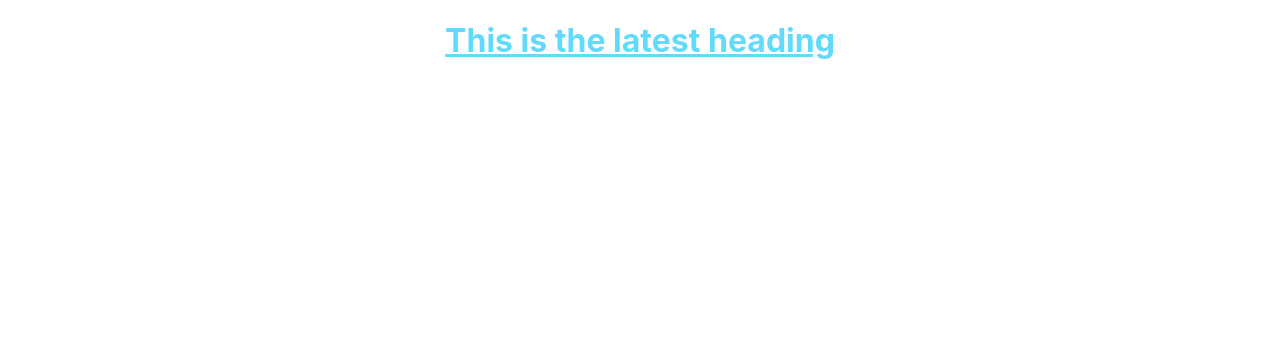
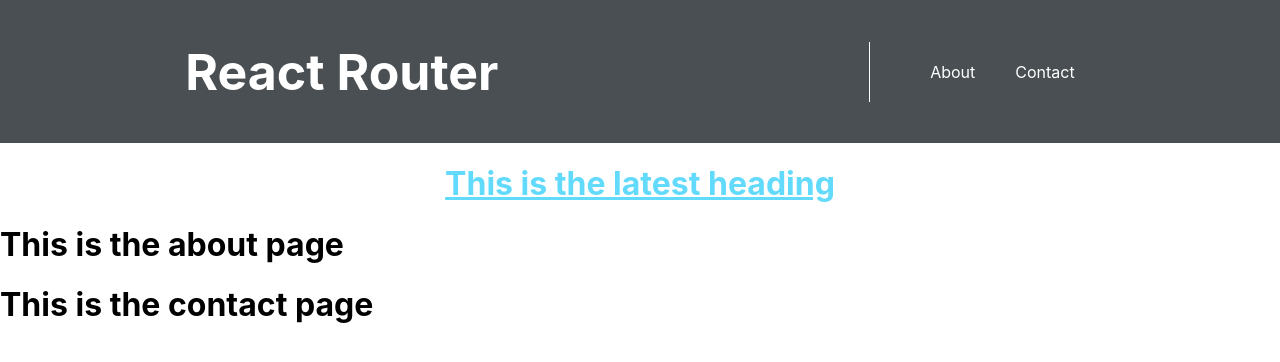
Before and after one commit to ChaitanyaVSH/ReactRouter, a React (Create React App) app: page / in a window 1280 px wide. Shown: the top 362 px of the page. Built offline with nearby package versions, Linux system fonts and the light colour scheme.

Commit message:
Added required components, styled them. Added imports for React Router

```diff
--- a/src/App.js
+++ /dev/null
@@ -1,12 +0,0 @@
-import React from "react";
-import styles from "./App.module.css";
-
-const App = () => {
-  return(
-    <div>
-      <h1 className={styles.AppHeader}>This is the latest heading</h1>
-    </div>
-  );
-}
-
-export default App;
--- /dev/null
+++ b/src/components/About/About.jsx
@@ -0,0 +1,12 @@
+import React from "react";
+import styles from "./About.module.css";
+
+const About = () => {
+    return(
+        <div>
+            <h1>This is the about page</h1>
+        </div>
+    );
+}
+
+export default About;
--- /dev/null
+++ b/src/components/App/App.jsx
@@ -0,0 +1,19 @@
+import React from "react";
+import About from "../About/About";
+import Contact from "../Contact/Contact";
+import Nav from "../Navbar/Nav";
+import styles from "./App.module.css";
+import {BrowserRouter as Router, Switch, Route} from "react-router-dom";
+
+const App = () => {
+  return(
+    <div>
+      <Nav/>
+      <h1 className={styles.AppHeader}>This is the latest heading</h1>
+      <About/>
+      <Contact/>
+    </div>
+  );
+}
+
+export default App;
--- /dev/null
+++ b/src/components/Contact/Contact.jsx
@@ -0,0 +1,12 @@
+import React from "react";
+import styles from "./Contact.module.css";
+
+const Contact = () => {
+    return(
+        <div>
+            <h1>This is the contact page</h1>
+        </div>
+    )
+}
+
+export default Contact;
--- /dev/null
+++ b/src/components/Navbar/Nav.jsx
@@ -0,0 +1,17 @@
+import React from "react";
+import styles from "./Nav.module.css";
+
+const Nav = () => {
+    return(
+        <nav>
+            <h1 className={styles.heading}>React Router</h1>
+            <ul>
+                <li>About</li>
+                <li>Contact</li>
+            </ul>
+        </nav>
+    );
+
+}
+
+export default Nav;
--- /dev/null
+++ b/src/components/Navbar/Nav.module.css
@@ -0,0 +1,24 @@
+nav {
+  display: flex;
+  justify-content: space-around;
+  align-items: center;
+  background-color: rgb(73, 79, 82);
+  color: white;
+}
+
+nav ul {
+  display: flex;
+  justify-content: space-around;
+  align-items: center;
+  border-left: 1px solid white;
+}
+
+nav ul li {
+  list-style: none;
+  margin: 10px;
+  padding: 10px;
+}
+
+.heading {
+  font-size: 50px;
+}
--- a/src/index.js
+++ b/src/index.js
@@ -1,7 +1,7 @@
 import React from 'react';
 import ReactDOM from 'react-dom';
 import './index.css';
-import App from './App';
+import App from "./components/App/App"
 import reportWebVitals from './reportWebVitals';
 
 ReactDOM.render(
```
Also changed, not shown: src/components/About/About.module.css (added), src/components/App/App.module.css (renamed from src/App.module.css), src/components/Contact/Contact.module.css (added), 1 other file (tests, documents, lock files or other folders).
